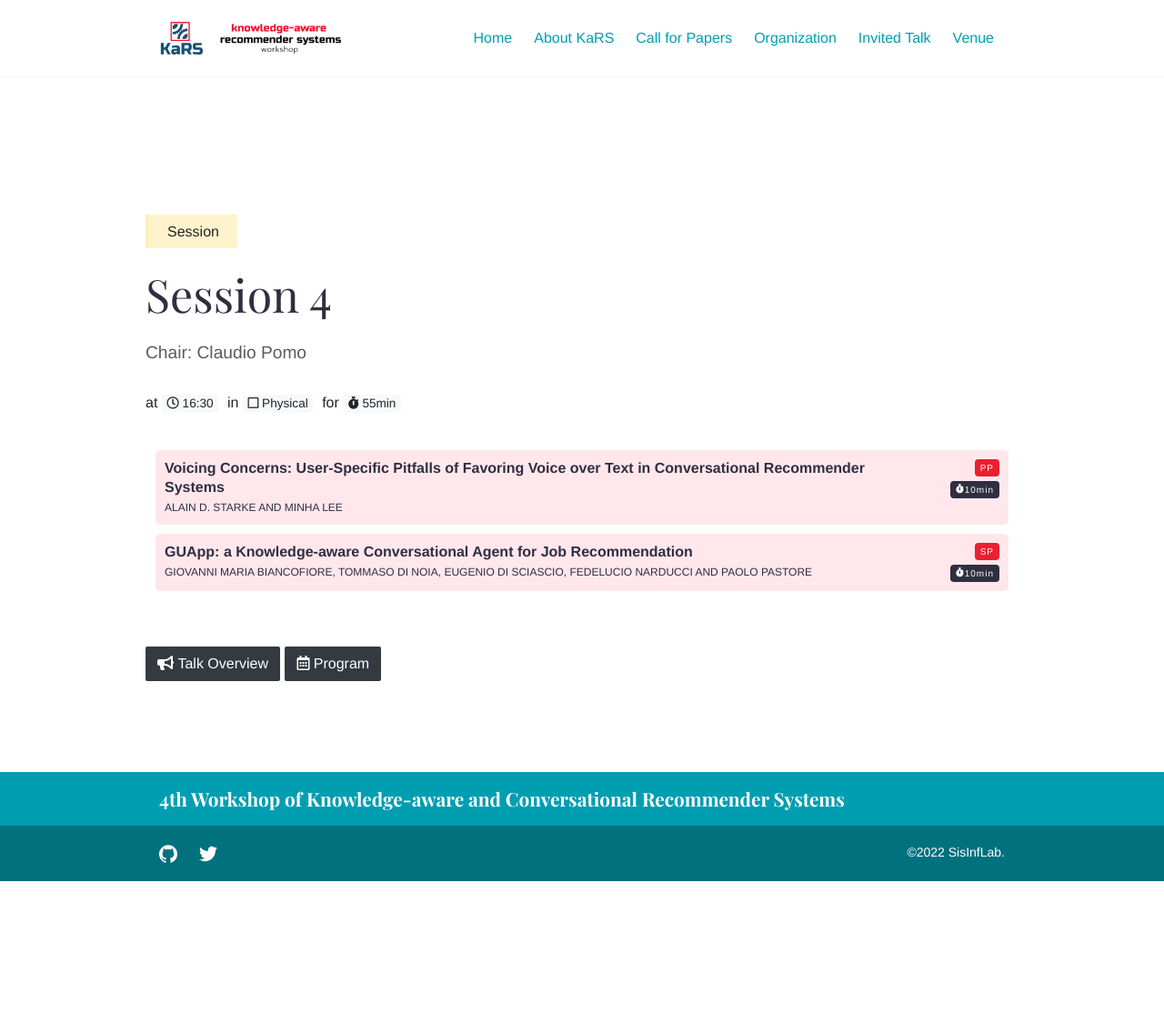
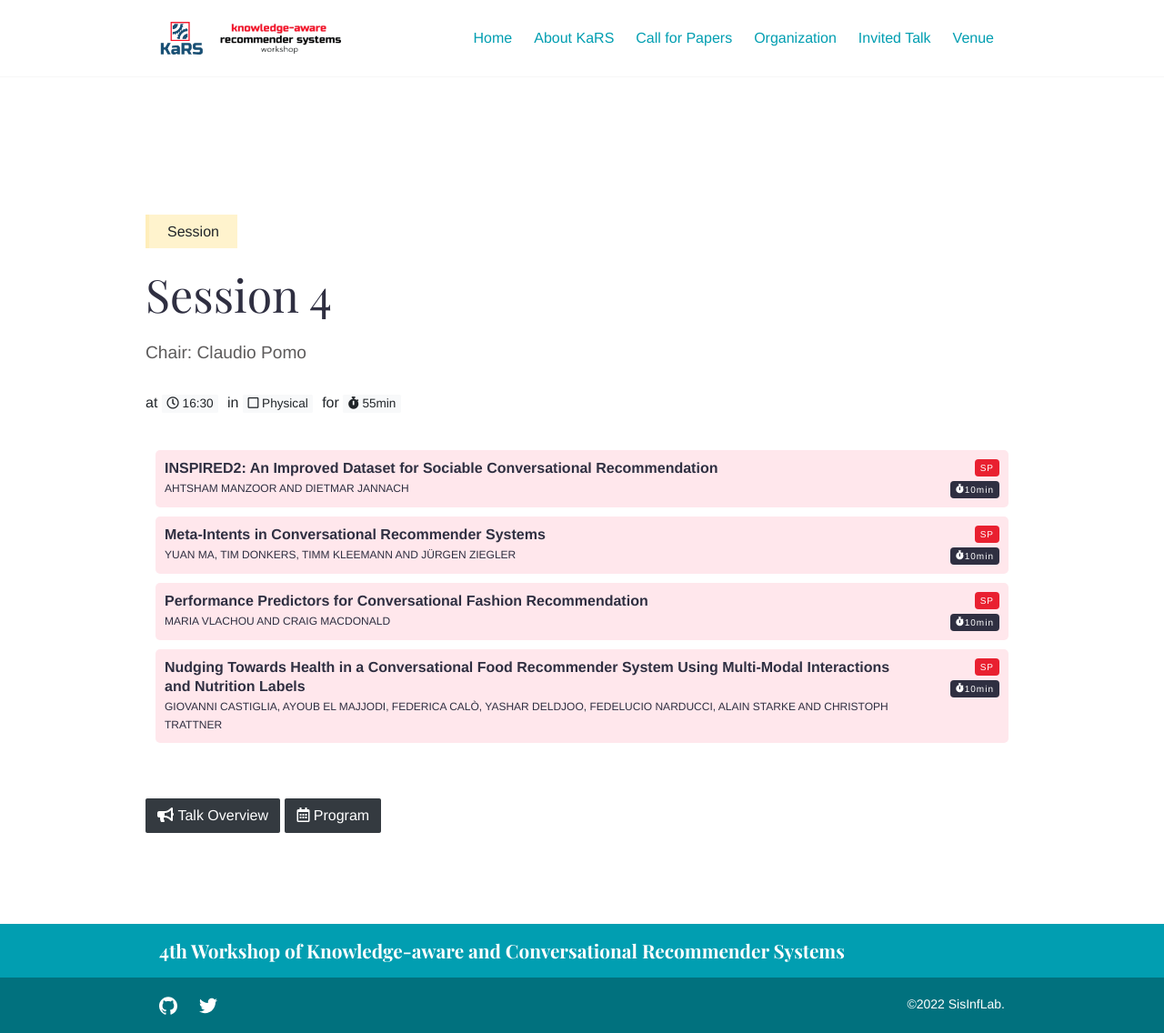
Before and after one commit to kars-workshop/2022, a Jekyll site: the page built from _talks/session4.md, in a window 1280 px wide. Shown: the whole page at 91% size. Built offline with Jekyll 4.4.1, drawn with Linux system fonts in a browser that asks for light colours; before the commit the page ends 969 px from its top, so only the background shows below that.

Commit message:
Update session4.json

```diff
--- a/_data/session4.json
+++ b/_data/session4.json
@@ -1,13 +1,25 @@
 [
   {
-    "title": "Voicing Concerns: User-Specific Pitfalls of Favoring Voice over Text in Conversational Recommender Systems",
-    "authors": "Alain D. Starke and Minha Lee",
-    "type": "PP",
+    "title": "INSPIRED2: An Improved Dataset for Sociable Conversational Recommendation",
+    "authors": "Ahtsham Manzoor and Dietmar Jannach",
+    "type": "SP",
     "duration": 10
   },
   {
-    "title": "GUApp: a Knowledge-aware Conversational Agent for Job Recommendation",
-    "authors": "Giovanni Maria Biancofiore, Tommaso Di Noia, Eugenio Di Sciascio, Fedelucio Narducci and Paolo Pastore",
+    "title": "Meta-Intents in Conversational Recommender Systems",
+    "authors": "Yuan Ma, Tim Donkers, Timm Kleemann and Jürgen Ziegler",
+    "type": "SP",
+    "duration": 10
+  },
+   {
+    "title": "Performance Predictors for Conversational Fashion Recommendation",
+    "authors": "Maria Vlachou and Craig Macdonald",
+    "type": "SP",
+    "duration": 10
+  },
+    {
+    "title": "Nudging Towards Health in a Conversational Food Recommender System Using Multi-Modal Interactions and Nutrition Labels",
+    "authors": "Giovanni Castiglia, Ayoub El Majjodi, Federica Calò, Yashar Deldjoo, Fedelucio Narducci, Alain Starke and Christoph Trattner",
     "type": "SP",
     "duration": 10
   }
```
